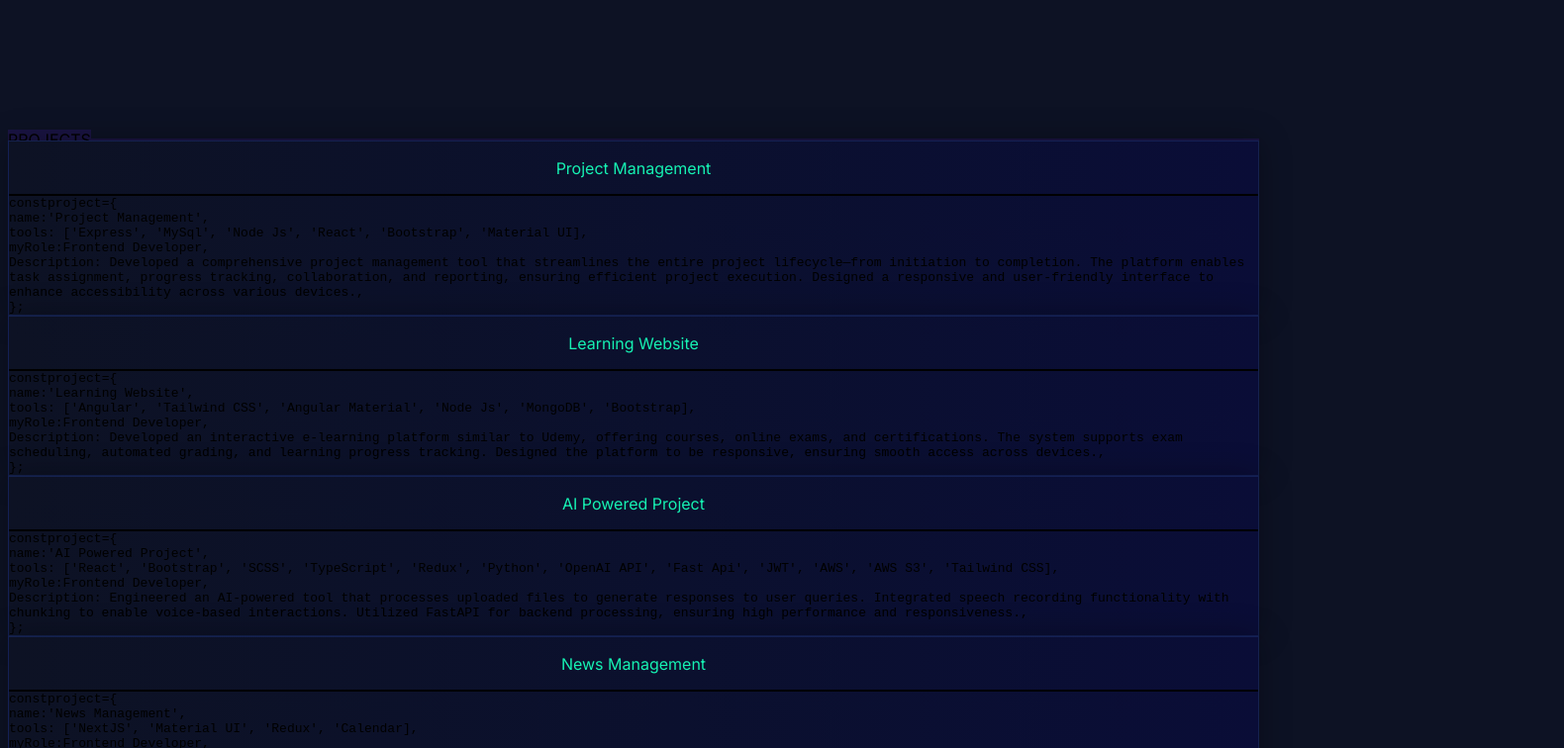
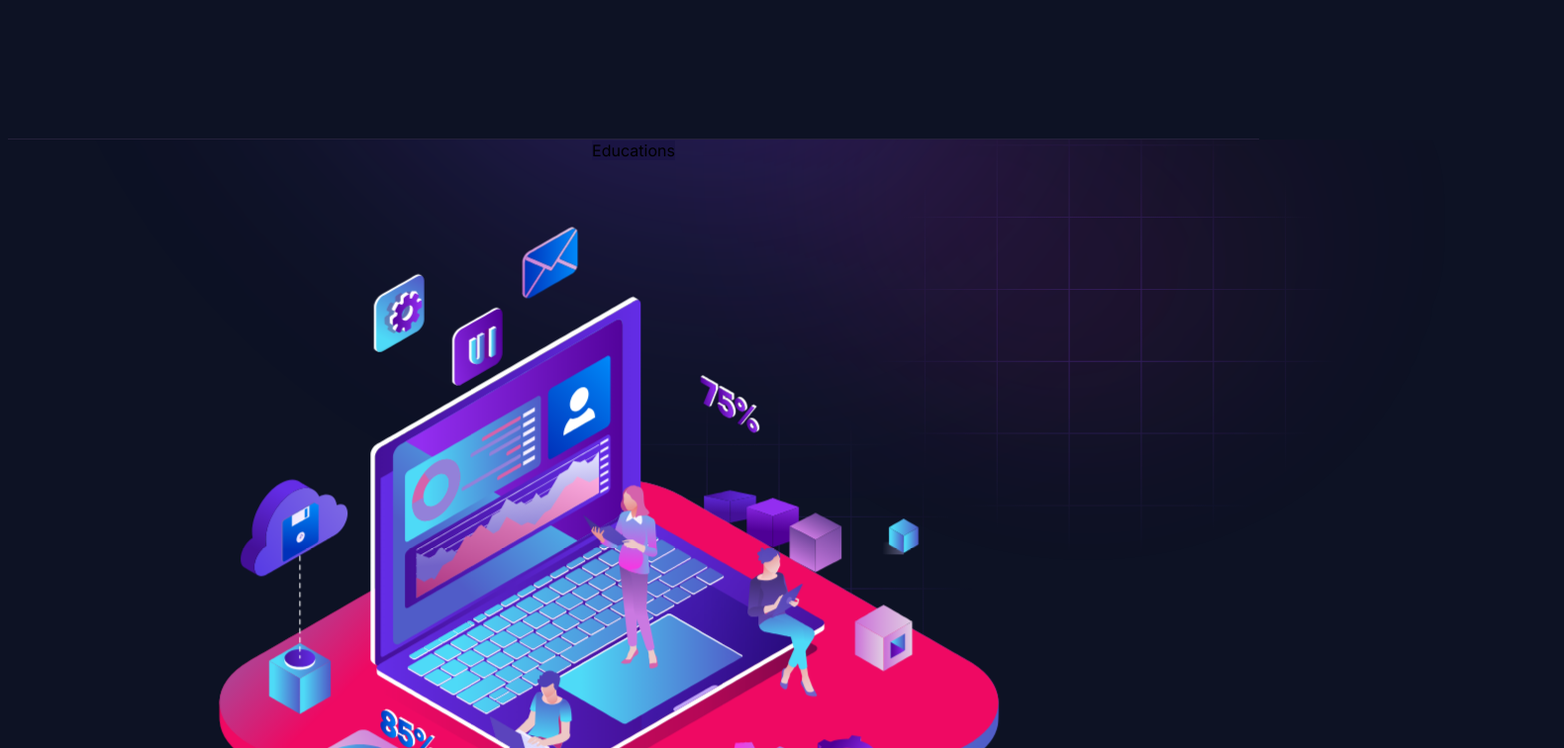
Before and after one commit to Jakkula-pandu/portfolio, a Next.js app: page / in a window 1280 px wide. Shown: the part 700-1456 px from the top of the page at 99% size, 1580 px wide, since content can reach past the window. Built offline with nearby package versions, Linux system fonts and the light colour scheme.

Commit message:
education

```diff
--- a/app/page.js
+++ b/app/page.js
@@ -46,12 +46,12 @@ export default async function Home() {
   return (
     <div suppressHydrationWarning >
       {/* <HeroSection />
-      <AboutSection /> */}
-      {/* <Experience /> */}
-      {/* <Skills /> */}
-      <Projects />
-      {/* <Education />
-      <Service blogs={services} />
+      <AboutSection />
+      <Experience />
+      <Skills />
+      <Projects /> */}
+      <Education />
+      {/* <Service blogs={services} />
       <ContactSection /> */}
     </div>
   )
```
